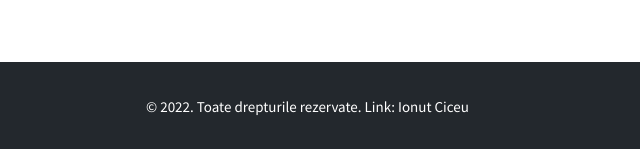
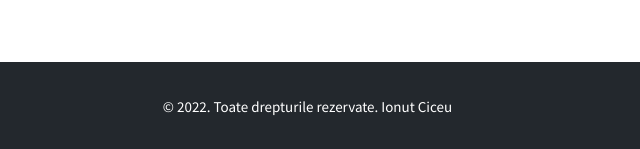
Before and after one commit to ICiceu28/SLV-Events, a plain HTML site: page index.html in a window 1280 px wide. Shown: the part 3504-3653 px from the top of the page, 320-960 px from the left. Drawn offline with nearby package versions, Linux system fonts and the light colour scheme.

Commit message:
modificat copyright

```diff
--- a/index.html
+++ b/index.html
@@ -349,7 +349,7 @@
 
 
 
-          <div class="copyright">© 2022. Toate drepturile rezervate. <a href="https://www.facebook.com/iciceu/" target="_blank" style="color:white">Link: Ionut Ciceu</a></div>
+          <div class="copyright">© 2022. Toate drepturile rezervate. Ionut Ciceu</div>
 
       </div>
 
@@ -358,8 +358,6 @@
 
 
 </div>
-
-
 
 	<!-- Scripturi -->
 
```
